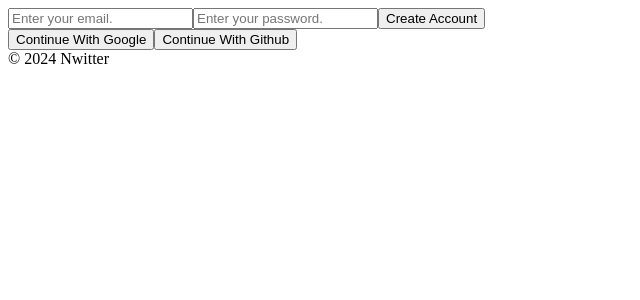
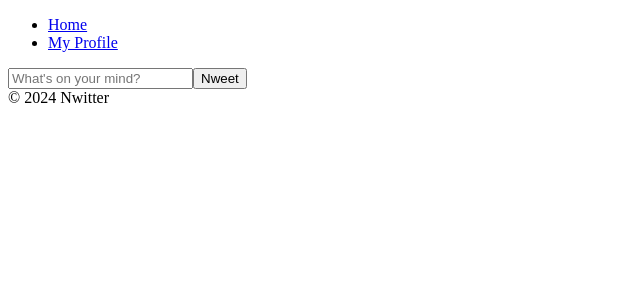
Before and after one commit to whymi627/nwitter, a React (Create React App) app: page /#/ in a window 1280 px wide. Shown: the top 300 px of the page, without its empty margins (0-640 px from the left). Built offline with nearby package versions, Linux system fonts and the light colour scheme; no server answers; the database is empty; sample sign-in values are in the browser's storage.

Commit message:
chap05_1

```diff
--- a/src/components/App.js
+++ b/src/components/App.js
@@ -1,13 +1,26 @@
-import { useState } from "react";
+import { useEffect, useState } from "react";
 import AppRouter from "components/Router";
 import { authService } from "fbase";
 
 function App() {
+  const [init, setInit] = useState(false);
   const [isLoggedIn, setIsLoggedIn] = useState(false);
-  console.log(authService.currentUser);
+
+  useEffect(() => {
+    authService.onAuthStateChanged((user) => {
+      if (user){
+        setIsLoggedIn(user);
+      }
+      else{
+        setIsLoggedIn(false);
+      }
+      setInit(true);
+    });
+  }, []);
+
   return(
     <>
-    <AppRouter isLoggedIn={isLoggedIn} />
+    {init ? <AppRouter isLoggedIn={isLoggedIn} /> : "initializing..."}
     <footer>&copy; {new Date().getFullYear()} Nwitter</footer>
 
     </>
--- /dev/null
+++ b/src/components/Navigation.js
@@ -0,0 +1,19 @@
+import { Link } from "react-router-dom";
+
+const Navigation = () => {
+    return (
+        <nav>
+            <ul>
+                <li>
+                    <Link to="/">Home</Link>
+                </li>
+                <li>
+                    <Link to="/profile">My Profile</Link>
+                </li>
+            </ul>
+        </nav>
+    );
+
+};
+
+export default Navigation;
--- a/src/components/Router.js
+++ b/src/components/Router.js
@@ -1,18 +1,27 @@
-import { HashRouter as Router, Route, Routes } from "react-router-dom";
+import { HashRouter as Router, Navigate, Route, Routes } from "react-router-dom";
 import Auth from "routes/Auth";
 import Home from "routes/Home";
+import Profile from "routes/Profile";
+import Navigation from "./Navigation";
 
 const AppRouter = ({isLoggedIn}) => {
 
     return (
         <Router>
+            {isLoggedIn && <Navigation />}
             <Routes>
                 {isLoggedIn ? (
-                    <Route path="/" element={<Home />} />
+                    <>
+                        <Route path="/" element={<Home />} />
+                        <Route path="/profile" element={<Profile />} />
+                    </>
+
                 ) : (
                     <Route path="/" element={<Auth />} />
                 )}
+                <Route exact path="*" element={<Navigate to="/" replace />} />
             </Routes>
+
         </Router>
     );
 };
--- a/src/fbase.js
+++ b/src/fbase.js
@@ -3,8 +3,8 @@
 
 // firebase.js 파일
 import { initializeApp } from 'firebase/app';
-import { getDatabase } from 'firebase/database';
 import {getAuth} from 'firebase/auth';
+import { getFirestore } from 'firebase/firestore';
 
 const firebaseConfig = {
     apiKey: process.env.REACT_APP_API_KEY ,
@@ -23,3 +23,4 @@ const firebaseApp = initializeApp(firebaseConfig);
 // Authentication 서비스 가져오기
 
 export const authService = getAuth(firebaseApp);
+export const dbService = getFirestore(firebaseApp);
--- a/src/routes/Auth.js
+++ b/src/routes/Auth.js
@@ -1,5 +1,5 @@
-import { authService } from "fbase";
-import { createUserWithEmailAndPassword, signInWithEmailAndPassword } from "firebase/auth";
+import { authService,} from "fbase";
+import { createUserWithEmailAndPassword, signInWithEmailAndPassword, signInWithPopup, GoogleAuthProvider, GithubAuthProvider } from "firebase/auth";
 import { useState } from "react";
 
 
@@ -7,6 +7,7 @@ const Auth = () => {
     const [email, setEmail] = useState("");
     const [password, setPassword] = useState("");
     const [newAccount, setNewAccount] = useState(true);
+    const [error, setError] = useState("");
 
     const onChange = (event) => {
         const {
@@ -35,10 +36,33 @@ const Auth = () => {
             console.log(data);
 
         } catch (error) {
-            console.log(error);
+            setError(error.message)
 
         }
 
+    };
+
+    const toggleAccount = () => setNewAccount((prev) => !prev);
+
+    const onSocialClick = async (event) => {
+        // console.log(event.target.name);
+        const {
+            target: {name},
+        } = event;
+        let provider;
+        if (name === "google") {
+            provider = new GoogleAuthProvider();
+        }
+        else if (name === "github") {
+            provider = new GithubAuthProvider();
+        }
+
+        try {
+            const data = await signInWithPopup(authService, provider);
+            console.log(data);
+        } catch (error) {
+            console.error(error.message);
+        }
     };
 
     return(
@@ -61,10 +85,15 @@ const Auth = () => {
                     onChange={onChange}
                     />
                 <input type="submit" value={newAccount ? "Create Account" : "Login"}/>
+                {error}
             </form>
+            <span onClick={toggleAccount}>
+                {newAccount ? "Sign In" : "Create Account"}
+            </span>
+
             <div>
-                <button>Continue With Google</button>
-                <button>Continue With Github</button>
+                <button onClick={onSocialClick} name="google">Continue With Google</button>
+                <button onClick={onSocialClick} name="github">Continue With Github</button>
             </div>
         </div>
 
--- a/src/routes/Home.js
+++ b/src/routes/Home.js
@@ -1,3 +1,50 @@
-const Home = () => <span>Home</span>;
+import { dbService } from "fbase";
+import { addDoc, collection, getDocs } from "firebase/firestore";
+import { useState, useEffect } from "react";
+
+const Home = () => {
+
+    const [nweet, setNweet] = useState("");
+
+    const getNweets = async () => {
+        const dbNweets = await getDocs(collection(dbService, "nweets"));
+        dbNweets.forEach((document) => console.log(document.data()));
+    };
+
+    useEffect(() => {
+        getNweets();
+    }, []);
+
+    const onSubmit = async (event) => {
+        event.preventDefault();
+        await addDoc(collection(dbService,"nweets"),{
+            text: nweet,
+            createdAt : Date.now(),
+        });
+        setNweet("");
+    };
+
+    const onChange = (event) => {
+        event.preventDefault();
+        const {
+            target: {value},
+        } = event;
+        setNweet(value);
+    };
+
+    return(
+        <form onSubmit={onSubmit}>
+            <input
+                value={nweet}
+                onChange={onChange}
+                type="text"
+                placeholder="What's on your mind?"
+                maxLength={120}
+            />
+            <input type="submit" value="Nweet" />
+        </form>
+    );
+
+};
 
 export default Home;
--- a/src/routes/Profile.js
+++ b/src/routes/Profile.js
@@ -1,3 +1,21 @@
-const Profile = () => <span>Profile</span>;
+import { authService } from "fbase";
+import { useNavigate } from "react-router-dom";
+
+const Profile = () => {
+
+    const navigate = useNavigate();
+
+    const onLogOutClick = () => {
+        authService.signOut();
+        navigate("/")
+    };
+
+    return (
+        <>
+            <button onClick={onLogOutClick}>Log Out</button>
+        </>
+    );
+
+};
 
 export default Profile;
```
